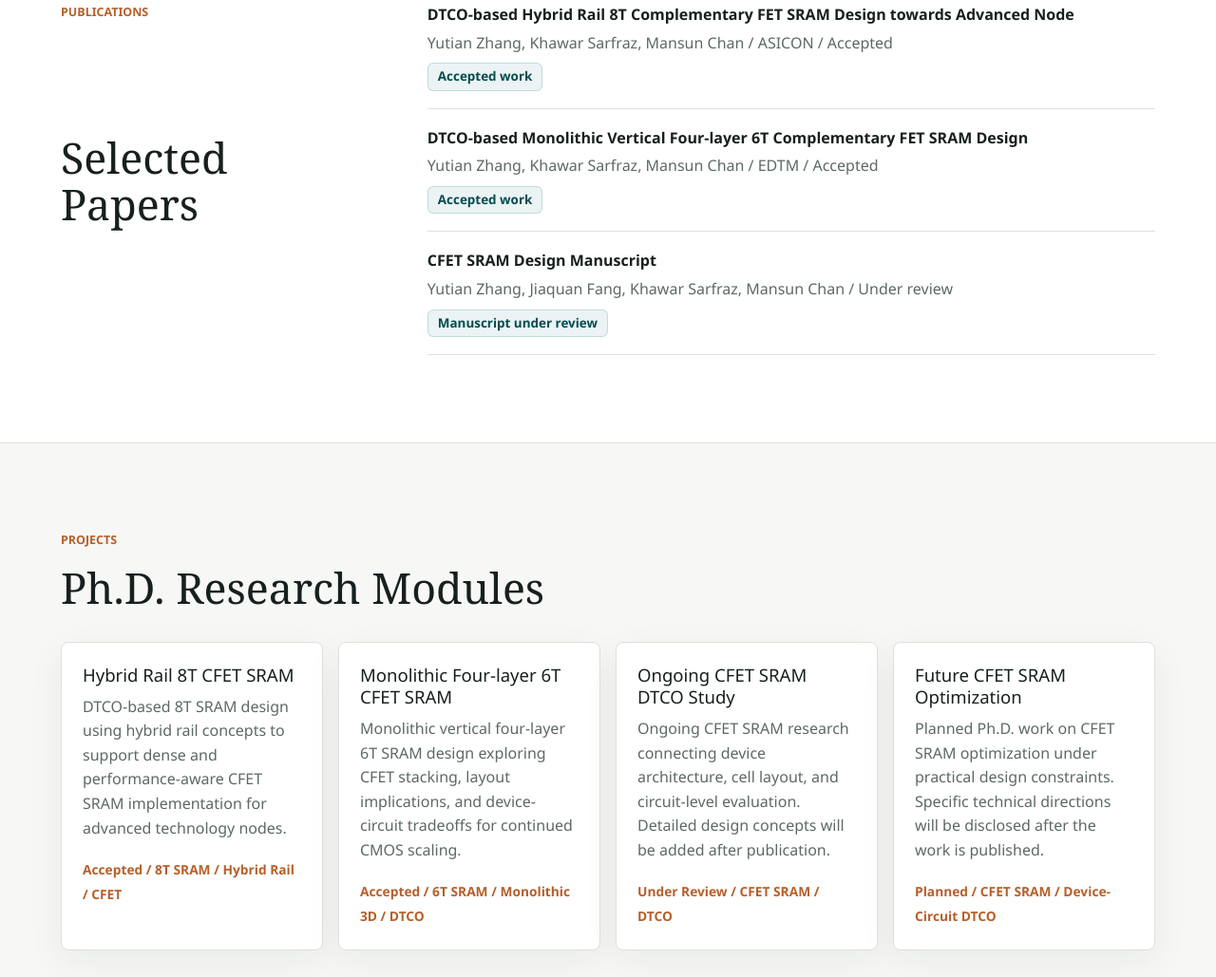
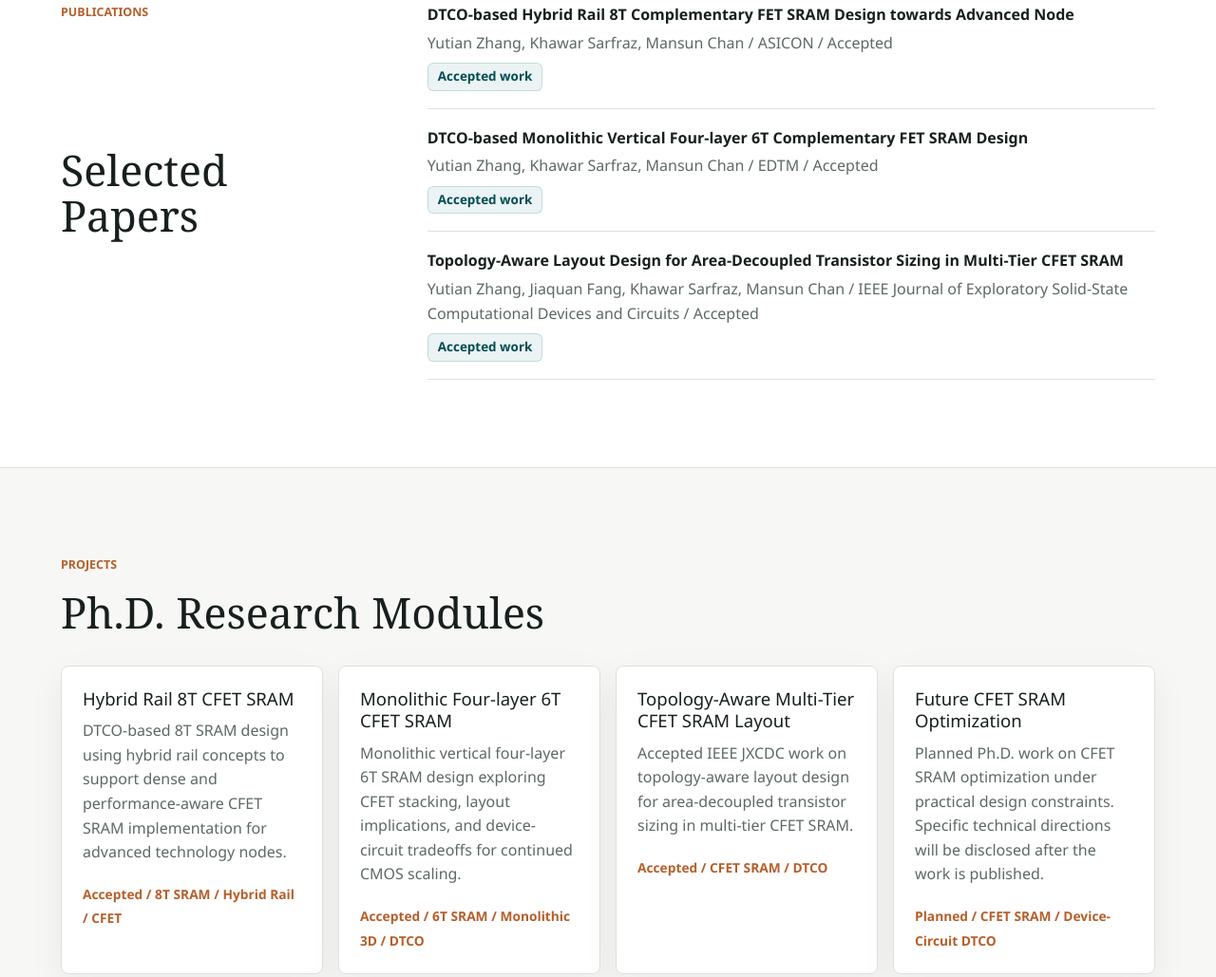
Before and after one commit to yzhangkq/yzhangkq.github.io, a plain HTML site: page index.html in a window 1280 px wide. Shown: the part 2168-3197 px from the top of the page at 95% size. Drawn offline with Linux system fonts and the light colour scheme.

Commit message:
Update CFET SRAM paper status

```diff
--- a/index.html
+++ b/index.html
@@ -136,9 +136,9 @@
             <span class="paper-status">Accepted work</span>
           </article>
           <article class="paper">
-            <p class="paper-title">CFET SRAM Design Manuscript</p>
-            <p class="paper-meta">Yutian Zhang, Jiaquan Fang, Khawar Sarfraz, Mansun Chan / Under review</p>
-            <span class="paper-status">Manuscript under review</span>
+            <p class="paper-title">Topology-Aware Layout Design for Area-Decoupled Transistor Sizing in Multi-Tier CFET SRAM</p>
+            <p class="paper-meta">Yutian Zhang, Jiaquan Fang, Khawar Sarfraz, Mansun Chan / IEEE Journal of Exploratory Solid-State Computational Devices and Circuits / Accepted</p>
+            <span class="paper-status">Accepted work</span>
           </article>
         </div>
       </section>
@@ -166,12 +166,12 @@
             <span>Accepted / 6T SRAM / Monolithic 3D / DTCO</span>
           </article>
           <article class="project-card">
-            <h3>Ongoing CFET SRAM DTCO Study</h3>
+            <h3>Topology-Aware Multi-Tier CFET SRAM Layout</h3>
             <p>
-              Ongoing CFET SRAM research connecting device architecture, cell layout, and circuit-level evaluation.
-              Detailed design concepts will be added after publication.
+              Accepted IEEE JXCDC work on topology-aware layout design for area-decoupled transistor sizing in
+              multi-tier CFET SRAM.
             </p>
-            <span>Under Review / CFET SRAM / DTCO</span>
+            <span>Accepted / CFET SRAM / DTCO</span>
           </article>
           <article class="project-card">
             <h3>Future CFET SRAM Optimization</h3>
```
